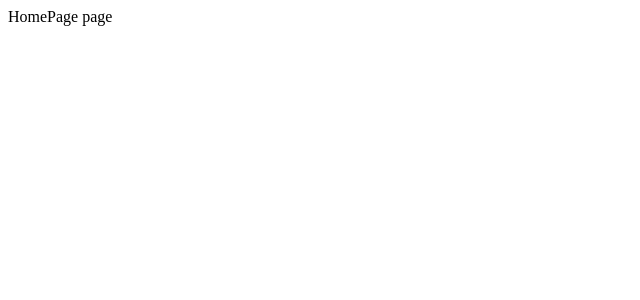
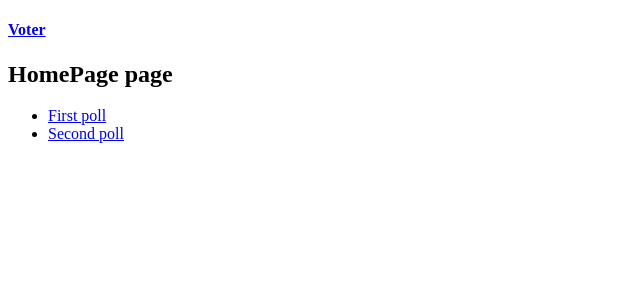
Before and after one commit to mziomek11/poll-graphql, a React (Create React App) app in the folder client/: page / in a window 1280 px wide. Shown: the top 300 px of the page, without its empty margins (0-640 px from the left). Built offline with nearby package versions, Linux system fonts and the light colour scheme.

Commit message:
Client: add layout

```diff
--- a/client/src/App.tsx
+++ b/client/src/App.tsx
@@ -1,16 +1,19 @@
 import React from 'react';
 import { BrowserRouter, Route, Switch } from 'react-router-dom';
 
+import Layout from './layout/Layout';
 import { home, poll, notFound } from './pages';
 
 const App = () => {
   return (
     <BrowserRouter>
-      <Switch>
-        <Route exact path="/poll/:id" component={poll} />
-        <Route exact path="/" component={home} />
-        <Route path="/" component={notFound} />
-      </Switch>
+      <Layout>
+        <Switch>
+          <Route exact path="/poll/:id" component={poll} />
+          <Route exact path="/" component={home} />
+          <Route path="/" component={notFound} />
+        </Switch>
+      </Layout>
     </BrowserRouter>
   );
 };
--- /dev/null
+++ b/client/src/layout/Header.tsx
@@ -0,0 +1,16 @@
+import React from 'react';
+import { Link } from 'react-router-dom';
+
+const Header = () => {
+  return (
+    <header>
+      <nav>
+        <Link to="/">
+          <h4>Voter</h4>
+        </Link>
+      </nav>
+    </header>
+  );
+};
+
+export default Header;
--- /dev/null
+++ b/client/src/layout/Layout.tsx
@@ -0,0 +1,14 @@
+import React from 'react';
+
+import Header from './Header';
+
+const Layout: React.FC = ({ children }) => {
+  return (
+    <div>
+      <Header />
+      {children}
+    </div>
+  );
+};
+
+export default Layout;
--- a/client/src/pages/home.tsx
+++ b/client/src/pages/home.tsx
@@ -1,7 +1,20 @@
 import React from 'react';
+import { Link } from 'react-router-dom';
 
 const HomePage = () => {
-  return <div>HomePage page</div>;
+  return (
+    <main>
+      <h2>HomePage page</h2>
+      <ul>
+        <li>
+          <Link to="/poll/1">First poll</Link>
+        </li>
+        <li>
+          <Link to="/poll/2">Second poll</Link>
+        </li>
+      </ul>
+    </main>
+  );
 };
 
 export default HomePage;
--- a/client/src/pages/not-found.tsx
+++ b/client/src/pages/not-found.tsx
@@ -1,7 +1,7 @@
 import React from 'react';
 
 const NotFoundPage = () => {
-  return <div>Page not found</div>;
+  return <main>Page not found</main>;
 };
 
 export default NotFoundPage;
--- a/client/src/pages/poll.tsx
+++ b/client/src/pages/poll.tsx
@@ -3,7 +3,7 @@ import { useParams } from 'react-router-dom';
 
 const PollPage = () => {
   const params = useParams<{ id: string }>();
-  return <div>{params.id}</div>;
+  return <main>{params.id}</main>;
 };
 
 export default PollPage;
```
